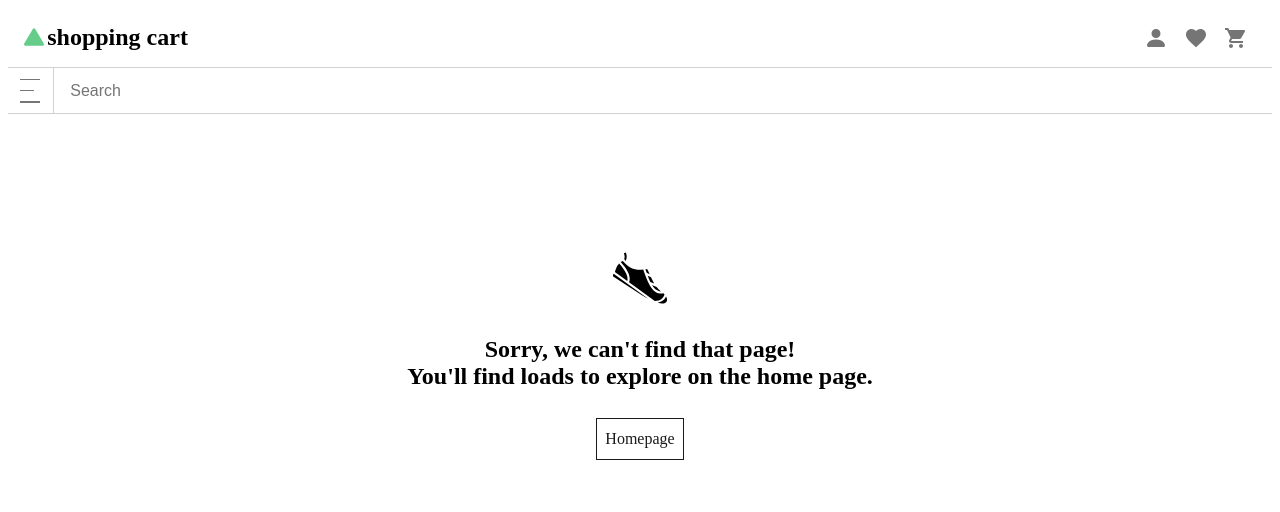
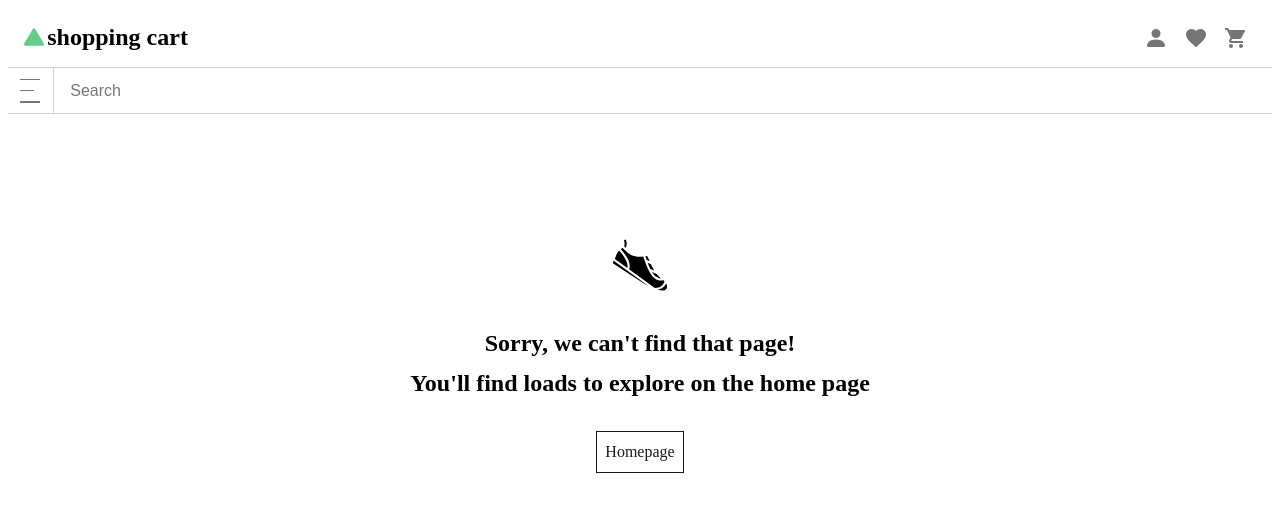
Before and after one commit to bpetermann/mern-shopping-cart, a React (Create React App) app in the folder frontend/: page /not-found in a window 1280 px wide. Shown: the top 512 px of the page. Built offline with nearby package versions, Linux system fonts and the light colour scheme; the HTML template or start-up script is replaced by a standard one.

Commit message:
Expanded 404 logic

```diff
--- a/frontend/src/App.js
+++ b/frontend/src/App.js
@@ -7,7 +7,7 @@
 import Home from './pages/Home';
 import Auth from './pages/Auth';
 import Product from './pages/Product';
-import NotFoundPage from './pages/404';
+import PageNotFound from './pages/404';
 import { ToastContainer } from 'react-toastify';
 import 'react-toastify/dist/ReactToastify.css';
 
@@ -20,14 +20,13 @@
       <Router>
         {showShoppingCart && <Cart />}
         {showWishlist && <Wishlist />}
-
         <Navbar />
         <Searchbar />
         <Routes>
           <Route path='/' element={<Home />} />
           <Route path='/auth' element={<Auth />} />
           <Route path='/products/:productId' element={<Product />} />
-          <Route path='/not-found' element={<NotFoundPage />} />
+          <Route path='*' element={<PageNotFound />} />
         </Routes>
       </Router>
       <ToastContainer />
--- a/frontend/src/pages/404.jsx
+++ b/frontend/src/pages/404.jsx
@@ -2,14 +2,14 @@
 import { NavLink } from 'react-router-dom';
 import { GiRunningShoe } from 'react-icons/gi';
 
-const NotFoundPage = () => {
+const PageNotFound = () => {
   return (
     <>
       <div className={styles['container']}>
         <GiRunningShoe size={60} />
         <h2 className={styles['not-found-text']}>
           Sorry, we can&apos;t find that page!
-          <br /> You&apos;ll find loads to explore on the home page.
+          <br /> You&apos;ll find loads to explore on the home page
         </h2>
         <NavLink to='/' className={styles['homepage-link']}>
           Homepage
@@ -19,4 +19,4 @@
   );
 };
 
-export default NotFoundPage;
+export default PageNotFound;
--- a/frontend/src/styles/404.module.css
+++ b/frontend/src/styles/404.module.css
@@ -1,14 +1,17 @@
 .container {
   height: 60vh;
+  max-width: 90%;
   display: flex;
   flex-direction: column;
   align-items: center;
   justify-content: center;
   text-align: center;
+  margin: auto;
 }
 
 .not-found-text {
   margin: 1.75rem 0;
+  line-height: 2.5rem;
 }
 
 .homepage-link {
```
Also changed, not shown: 1 other file (tests, documents, lock files or other folders).
